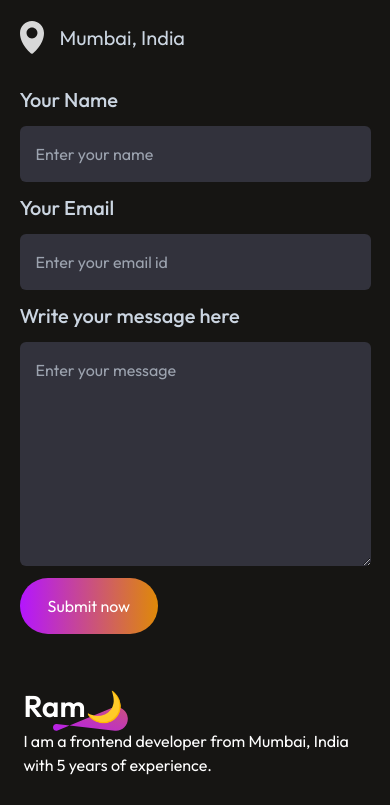
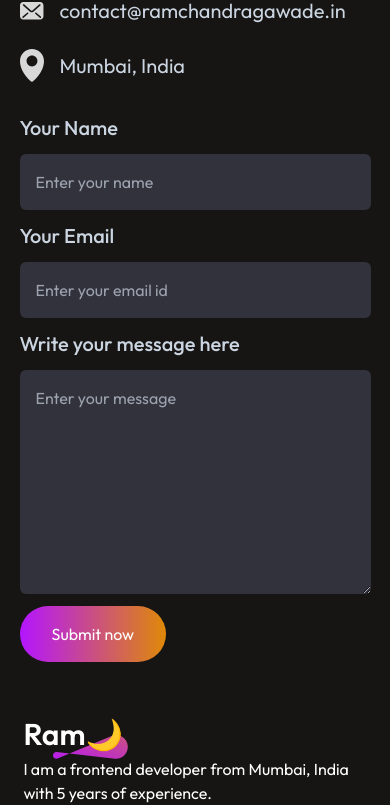
Before and after one commit to ramchandragawade/portfolio-react-css, a React (Vite) app: page / in a window 390 px wide. Shown: the part 7624-8429 px from the top of the page. Built offline with nearby package versions, Linux system fonts and the light colour scheme.

Commit message:
removing unwanted imports

```diff
--- a/src/Pages/Contacts/Contact.css
+++ b/src/Pages/Contacts/Contact.css
@@ -1,4 +1,4 @@
-.contact {
+/* .contact {
     display: flex;
     flex-direction: column;
     align-items: center;
@@ -148,14 +148,15 @@
     .contact-right label {
         font-size: 20px;
     }
-    /* .contact-right input {
+    .contact-right input {
         font-size: 16px;
     }
     .contact-right textarea {
         font-size: 16px;
-    } */
+    }
     .contact-submit {
         font-size: 18px;
         padding: 15px 40px;
     }
 }
+ */
--- a/src/Pages/Contacts/Contact.jsx
+++ b/src/Pages/Contacts/Contact.jsx
@@ -1,10 +1,9 @@
 import TitleBox from '../../components/TitleBox/TitleBox';
-import './Contact.css';
 import mailIcon from '../../assets/mail_icon.svg';
-import callIcon from '../../assets/call_icon.svg';
 import locIcon from '../../assets/location_icon.svg';
 import emailjs from '@emailjs/browser';
 import { useRef, useState } from 'react';
+// import callIcon from '../../assets/call_icon.svg';
 
 const Contact = () => {
 	const formRef = useRef();
@@ -46,7 +45,7 @@ const Contact = () => {
 			className="flex flex-col justify-center mx-[5%] lg:mx-[12%] xl:mx-[15%] gap-5"
 		>
 			<TitleBox title={'Get in touch'} />
-			<div className="flex flex-col lg:flex-row justify-between w-full gap-6 lg:gap-8">
+			<div className="flex flex-col lg:flex-row justify-between mt-7 lg:mt-10 w-full gap-6 lg:gap-8">
 				<div className="flex flex-col mb-2 lg:mb-0 gap-5 lg:gap-8 basis-2/5">
 					<h1 className="text-4xl lg:text-5xl font-bold bg-custom-gradient-rev bg-clip-text text-transparent">
 						Let's talk
@@ -131,7 +130,7 @@ const Contact = () => {
 						required
 					></textarea>
 					<button
-						className="py-4 px-7 lg:py-[18px] lg:px-10 rounded-[50px] text-base cursor-pointer duration-500 bg-custom-gradient hover:scale-105"
+						className="py-4 px-8 lg:py-[18px] lg:px-10 rounded-[50px] text-base cursor-pointer duration-500 bg-custom-gradient hover:scale-105"
 						type="submit"
 						name="submit"
 						id="submit"
--- a/src/Pages/ExpEdu/ExpEdu.css
+++ /dev/null
@@ -1,3 +0,0 @@
-.exp-edu {
-
-}
--- a/src/Pages/ExpEdu/ExpEdu.jsx
+++ b/src/Pages/ExpEdu/ExpEdu.jsx
@@ -1,6 +1,5 @@
 import TitleBox from '../../components/TitleBox/TitleBox';
 import Education from './Education';
-import './ExpEdu.css';
 import Experience from './Experience';
 import expLogo from '../../assets/work-exp-tab.svg';
 import eduLogo from '../../assets/grad-tab.svg';
--- a/src/Pages/Hero/Hero.jsx
+++ b/src/Pages/Hero/Hero.jsx
@@ -1,4 +1,3 @@
-import './Hero.css';
 import heroImg from '../../assets/raaj-avatar.svg';
 import PatternBtn from '../../components/Buttons/PatternBtn';
 import AnchorLink from 'react-anchor-link-smooth-scroll';
--- a/src/Pages/Works/Works.jsx
+++ b/src/Pages/Works/Works.jsx
@@ -1,7 +1,5 @@
 import TitleBox from '../../components/TitleBox/TitleBox';
-import './Works.css';
 import yelp1 from '../../assets/yelp1.png';
-import arrowIcon from '../../assets/arrow_icon.svg';
 import Project from '../../components/ProjectComp/Project';
 const Works = () => {
 	return (
```
